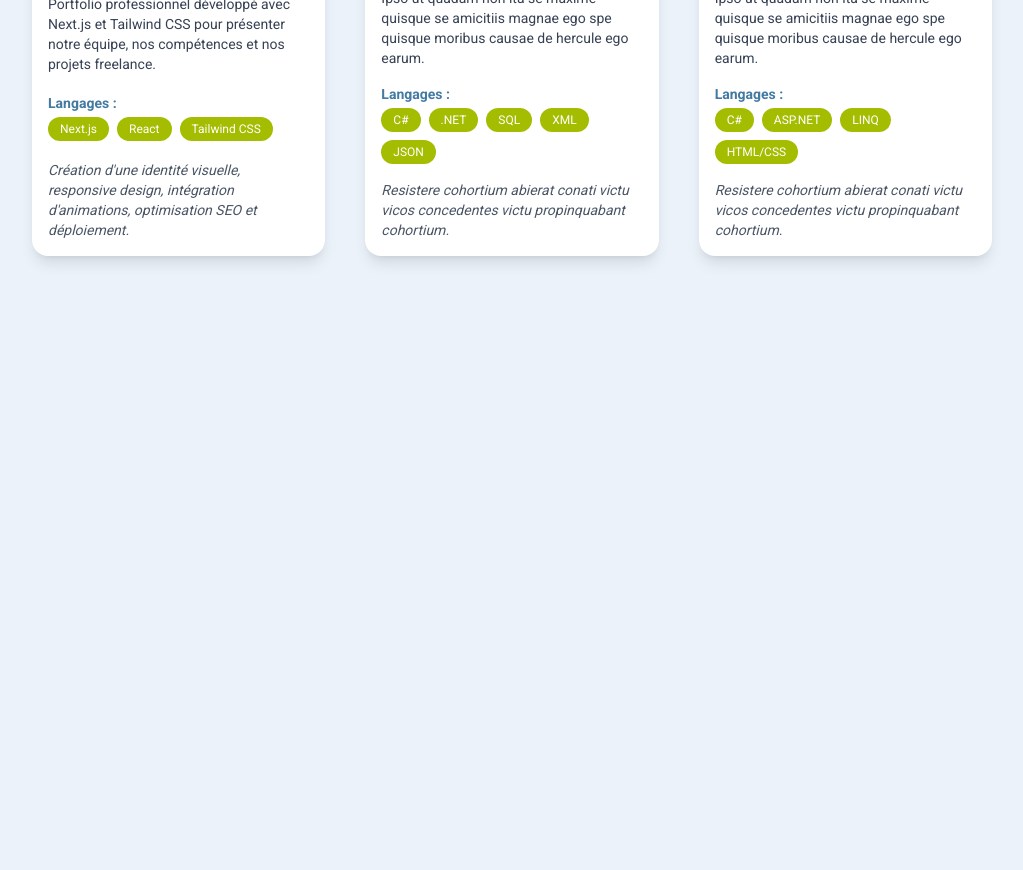
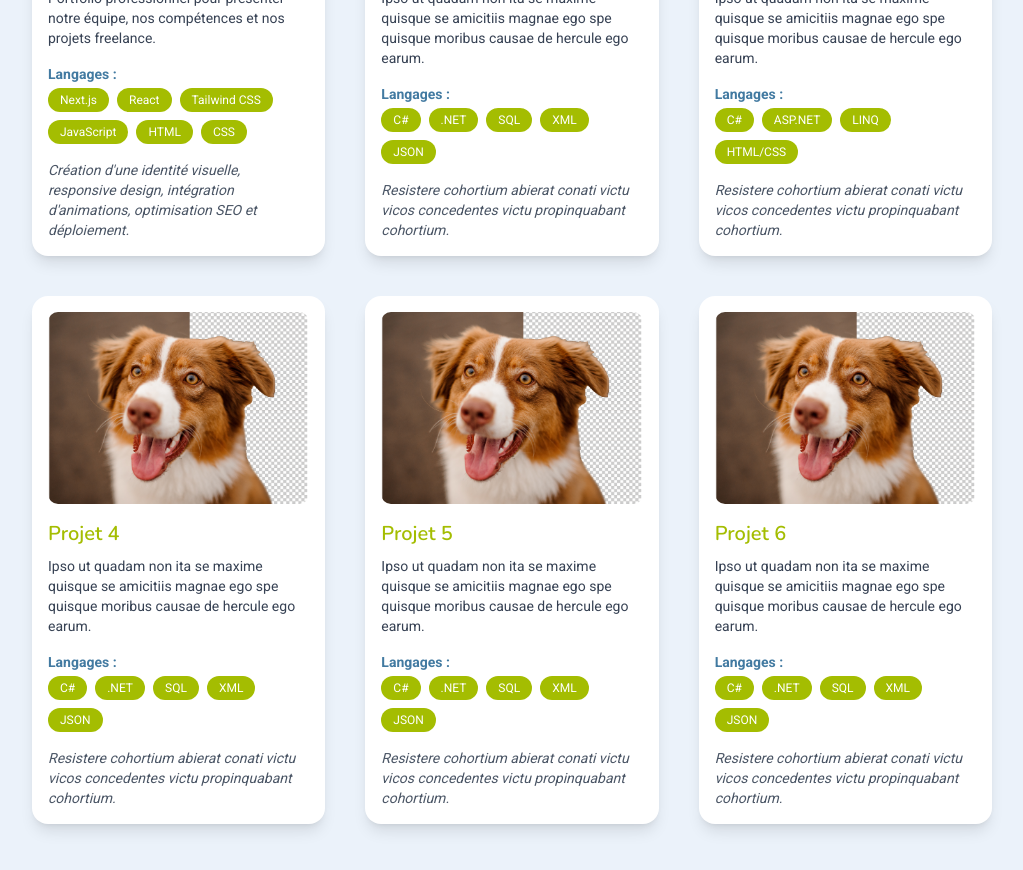
Before and after one commit to 2Dev1Dream/2dev1dream-portfolio, a Next.js app: page /projects in a window 1280 px wide. Shown: the part 400-1270 px from the top of the page, without its empty margins (128-1151 px from the left). Before the commit the page ends 800 px from the top, so only its background shows below. Built offline with nearby package versions, Linux system fonts and the light colour scheme.

Commit message:
update reponsive

```diff
--- a/src/app/projects/page.js
+++ b/src/app/projects/page.js
@@ -3,10 +3,10 @@ import { FocusCards } from "../../components/ui/focus-cards";
 const projects = [
     {
         title: "2Dev1Dream",
-        description: "Portfolio professionnel développé avec Next.js et Tailwind CSS pour présenter notre équipe, nos compétences et nos projets freelance.",
-        stack: ["Next.js", "React", "Tailwind CSS"],
+        description: "Portfolio professionnel pour présenter notre équipe, nos compétences et nos projets freelance.",
+        stack: ["Next.js", "React", "Tailwind CSS", "JavaScript", "HTML", "CSS"],
         image: "/Logo_1.png",
-        github: "https://github.com/votre-utilisateur/2dev1dream",
+        github: "https://github.com/2Dev1Dream/2dev1dream-portfolio",
         learned: "Création d'une identité visuelle, responsive design, intégration d'animations, optimisation SEO et déploiement.",
     },
     {
@@ -24,7 +24,31 @@ const projects = [
         image: "/test.png",
         github: "https://github.com/votre-utilisateur/minions",
         learned: "Resistere cohortium abierat conati victu vicos concedentes victu propinquabant cohortium.",
-    }
+    },
+    {
+        title: "Projet 4",
+        description: "Ipso ut quadam non ita se maxime quisque se amicitiis magnae ego spe quisque moribus causae de hercule ego earum.",
+        stack: ["C#", ".NET", "SQL", "XML", "JSON"],
+        image: "/test.png",
+        github: "https://github.com/votre-utilisateur/alerter",
+        learned: "Resistere cohortium abierat conati victu vicos concedentes victu propinquabant cohortium.",
+    },
+    {
+        title: "Projet 5",
+        description: "Ipso ut quadam non ita se maxime quisque se amicitiis magnae ego spe quisque moribus causae de hercule ego earum.",
+        stack: ["C#", ".NET", "SQL", "XML", "JSON"],
+        image: "/test.png",
+        github: "https://github.com/votre-utilisateur/alerter",
+        learned: "Resistere cohortium abierat conati victu vicos concedentes victu propinquabant cohortium.",
+    },
+    {
+        title: "Projet 6",
+        description: "Ipso ut quadam non ita se maxime quisque se amicitiis magnae ego spe quisque moribus causae de hercule ego earum.",
+        stack: ["C#", ".NET", "SQL", "XML", "JSON"],
+        image: "/test.png",
+        github: "https://github.com/votre-utilisateur/alerter",
+        learned: "Resistere cohortium abierat conati victu vicos concedentes victu propinquabant cohortium.",
+    },
   ];
 
   export default function ProjectsPage() {
--- a/src/components/ui/focus-cards.jsx
+++ b/src/components/ui/focus-cards.jsx
@@ -36,24 +36,37 @@ export const Card = React.memo(({ card, index, hovered, setHovered }) => (
   </div>
 ));
 
-
 Card.displayName = "Card";
 
-export function FocusCards({
-  cards
-}) {
+import { useEffect } from "react";
+
+function useIsMobile() {
+  const [isMobile, setIsMobile] = useState(false);
+
+  useEffect(() => {
+    const check = () => setIsMobile(window.innerWidth < 768); // < md
+    check();
+    window.addEventListener("resize", check);
+    return () => window.removeEventListener("resize", check);
+  }, []);
+
+  return isMobile;
+}
+
+export function FocusCards({ cards }) {
   const [hovered, setHovered] = useState(null);
+  const isMobile = useIsMobile();
 
   return (
-    <div
-      className="grid grid-cols-1 md:grid-cols-3 gap-10 max-w-5xl mx-auto md:px-8 w-full">
+    <div className="grid grid-cols-1 md:grid-cols-3 gap-10 max-w-5xl mx-auto md:px-8 w-full">
       {cards.map((card, index) => (
         <Card
           key={card.title}
           card={card}
           index={index}
-          hovered={hovered}
-          setHovered={setHovered} />
+          hovered={isMobile ? null : hovered} // désactive le flou sur mobile
+          setHovered={setHovered}
+        />
       ))}
     </div>
   );
```
Lines whose indentation alone changed are shown as unchanged.
